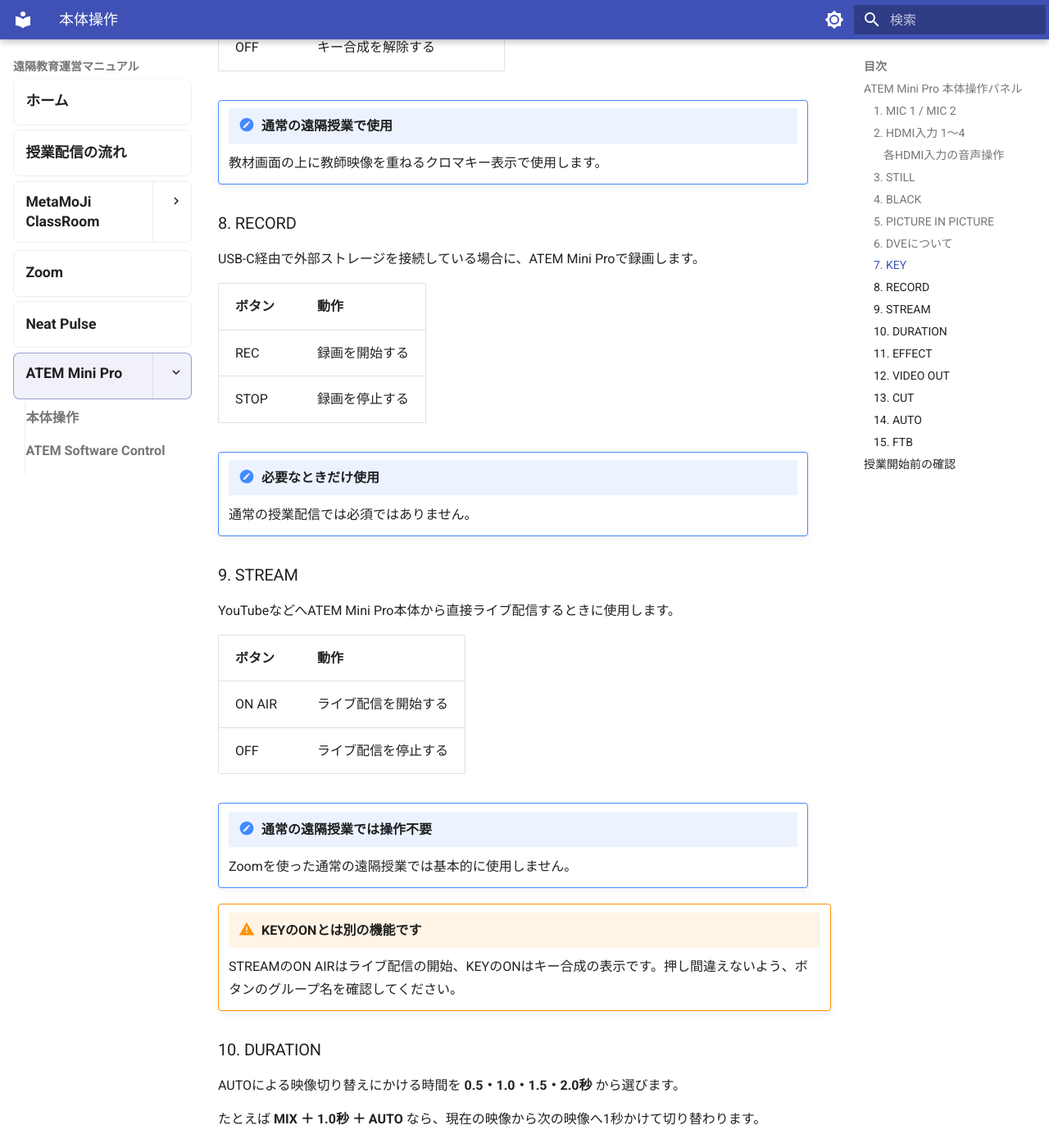
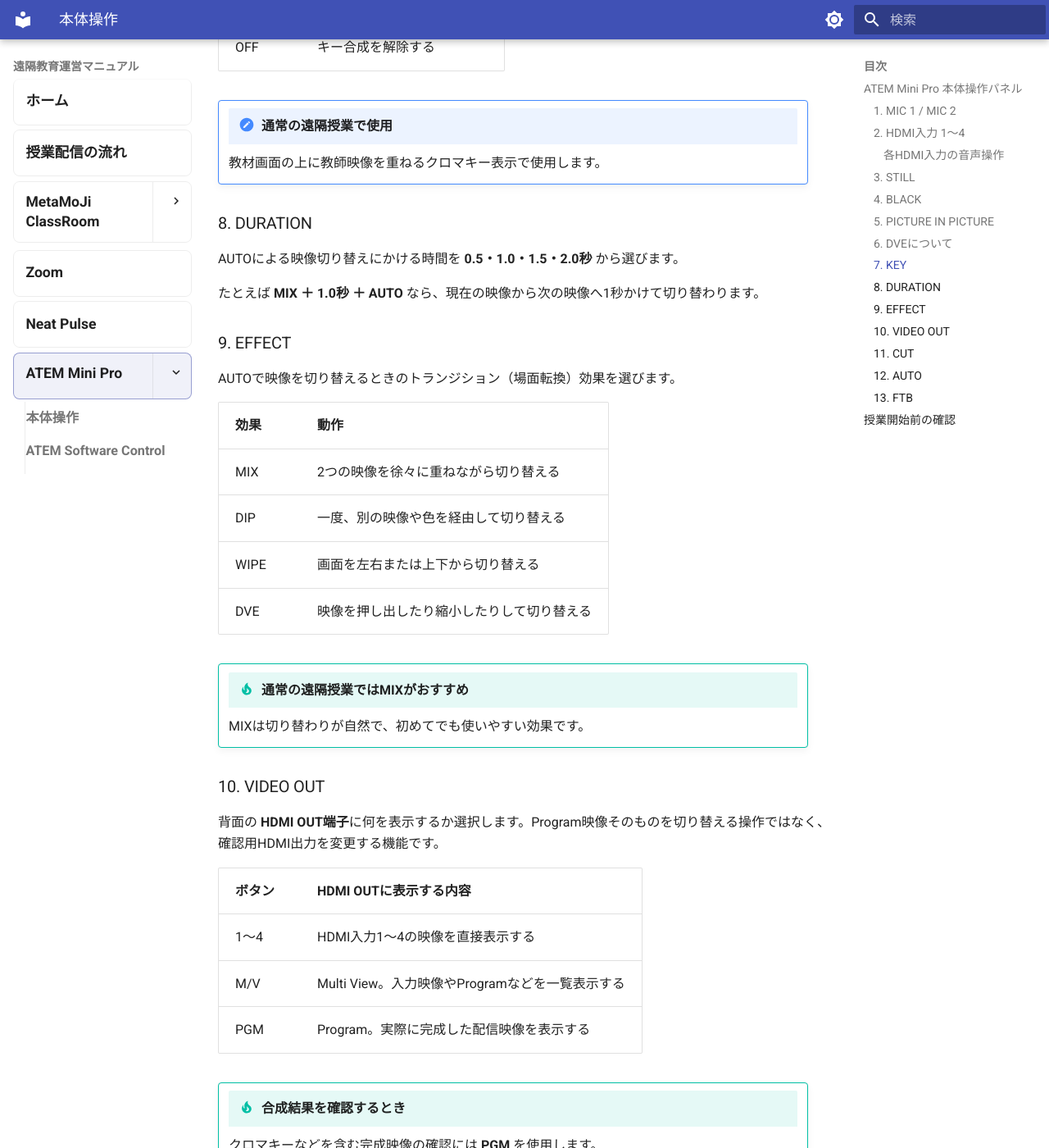
Before and after one commit to a-recs/remote-manual, an MkDocs documentation site: the page built from docs/atem-mini-pro/operation/index.md, in a window 1280 px wide and 1400 px high, scrolled down 3673 px. Shown: the whole window at 82% size. Built offline with MkDocs 1.6.1 and Material for MkDocs 9.7.7, drawn with Linux system fonts in a browser that asks for light colours; some of the changed text lies outside the part shown.

Commit message:
Remove ATEM recording and streaming instructions

```diff
--- a/docs/atem-mini-pro/operation/index.md
+++ b/docs/atem-mini-pro/operation/index.md
@@ -135,40 +135,13 @@ ATEM Software ControlのMedia Poolへあらかじめ登録した静止画を表
 !!! note "通常の遠隔授業で使用"
     教材画面の上に教師映像を重ねるクロマキー表示で使用します。
 
-### 8. RECORD
-
-USB-C経由で外部ストレージを接続している場合に、ATEM Mini Proで録画します。
-
-| ボタン | 動作 |
-| --- | --- |
-| REC | 録画を開始する |
-| STOP | 録画を停止する |
-
-!!! note "必要なときだけ使用"
-    通常の授業配信では必須ではありません。
-
-### 9. STREAM
-
-YouTubeなどへATEM Mini Pro本体から直接ライブ配信するときに使用します。
-
-| ボタン | 動作 |
-| --- | --- |
-| ON AIR | ライブ配信を開始する |
-| OFF | ライブ配信を停止する |
-
-!!! note "通常の遠隔授業では操作不要"
-    Zoomを使った通常の遠隔授業では基本的に使用しません。
-
-!!! warning "KEYのONとは別の機能です"
-    STREAMのON AIRはライブ配信の開始、KEYのONはキー合成の表示です。押し間違えないよう、ボタンのグループ名を確認してください。
-
-### 10. DURATION
+### 8. DURATION
 
 AUTOによる映像切り替えにかける時間を **0.5・1.0・1.5・2.0秒** から選びます。
 
 たとえば **MIX ＋ 1.0秒 ＋ AUTO** なら、現在の映像から次の映像へ1秒かけて切り替わります。
 
-### 11. EFFECT
+### 9. EFFECT
 
 AUTOで映像を切り替えるときのトランジション（場面転換）効果を選びます。
 
@@ -195,11 +168,11 @@ AUTOで映像を切り替えるときのトランジション（場面転換）
 !!! tip "合成結果を確認するとき"
     クロマキーなどを含む完成映像の確認には **PGM** を使用します。
 
-### 13. CUT
+### 11. CUT
 
 現在の映像から次の映像へ瞬時に切り替えます。トランジション効果は使用しません。
 
-### 14. AUTO
+### 12. AUTO
 
 EFFECTで選んだ効果とDURATIONで選んだ時間を使い、映像を自動的に切り替えます。
 
@@ -207,7 +180,7 @@ EFFECTで選んだ効果とDURATIONで選んだ時間を使い、映像を自動
     **MIX ＋ 1.0秒 ＋ AUTO**<br>
     → 1秒かけて滑らかに映像が切り替わります。
 
-### 15. FTB
+### 13. FTB
 
 **FTB（Fade To Black）**は、現在のProgram映像全体を徐々に黒画面へフェードする機能です。もう一度押すと、黒画面から元の映像へ戻ります。配信の開始・終了時などに使用できます。
 
```
Also changed, not shown: other parts of docs/atem-mini-pro/operation/index.md (+1 -1 lines).
